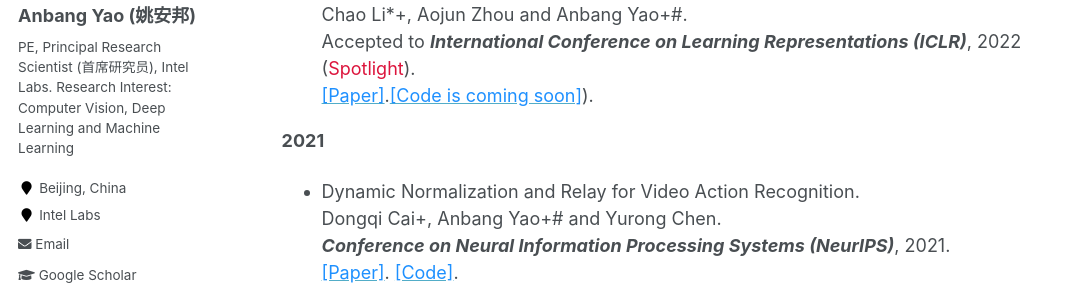
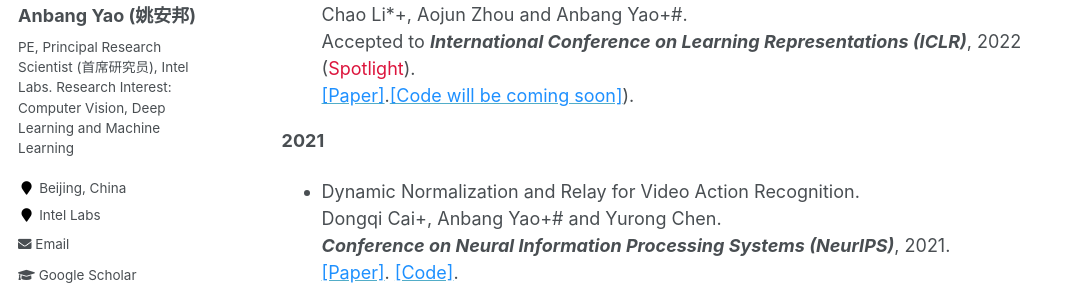
Before and after one commit to YaoAnbang/YaoAnbang.github.io, a Jekyll site: the page built from _pages/about.md, in a window 1280 px wide and 900 px high, scrolled down 1766 px. Shown: the part 175-460 px from the top of the window, without its empty margins (0-1065 px from the left). Built offline with Jekyll 4.4.1, drawn with Linux system fonts in a browser that asks for light colours.

Commit message:
Update about.md

```diff
--- a/_pages/about.md
+++ b/_pages/about.md
@@ -46,7 +46,7 @@ Selected Publications
 
 **2022**
 <!-- <blockquote> -->
-+ Omni-Dimensional Dynamic Convolution.<br> Chao Li\*\+, Aojun Zhou and Anbang Yao\+\#.<br> Accepted to <em>**International Conference on Learning Representations (ICLR)**</em>, 2022 (<font color="Crimson">Spotlight</font>).<br> [<font color="DodgerBlue">[Paper]</font>](https://openreview.net/forum?id=DmpCfq6Mg39&referrer=%5BAuthor%20Console%5D(%2Fgroup%3Fid%3DICLR.cc%2F2022%2FConference%2FAuthors%23your-submissions)).[<font color="DodgerBlue">[Code is coming soon]</font>](https://github.com/OSVAI/ODConv)).<br>
++ Omni-Dimensional Dynamic Convolution.<br> Chao Li\*\+, Aojun Zhou and Anbang Yao\+\#.<br> Accepted to <em>**International Conference on Learning Representations (ICLR)**</em>, 2022 (<font color="Crimson">Spotlight</font>).<br> [<font color="DodgerBlue">[Paper]</font>](https://openreview.net/forum?id=DmpCfq6Mg39&referrer=%5BAuthor%20Console%5D(%2Fgroup%3Fid%3DICLR.cc%2F2022%2FConference%2FAuthors%23your-submissions)).[<font color="DodgerBlue">[Code will be coming soon]</font>](https://github.com/OSVAI/ODConv)).<br>
 <!--</blockquote> -->
 
 **2021**
```
